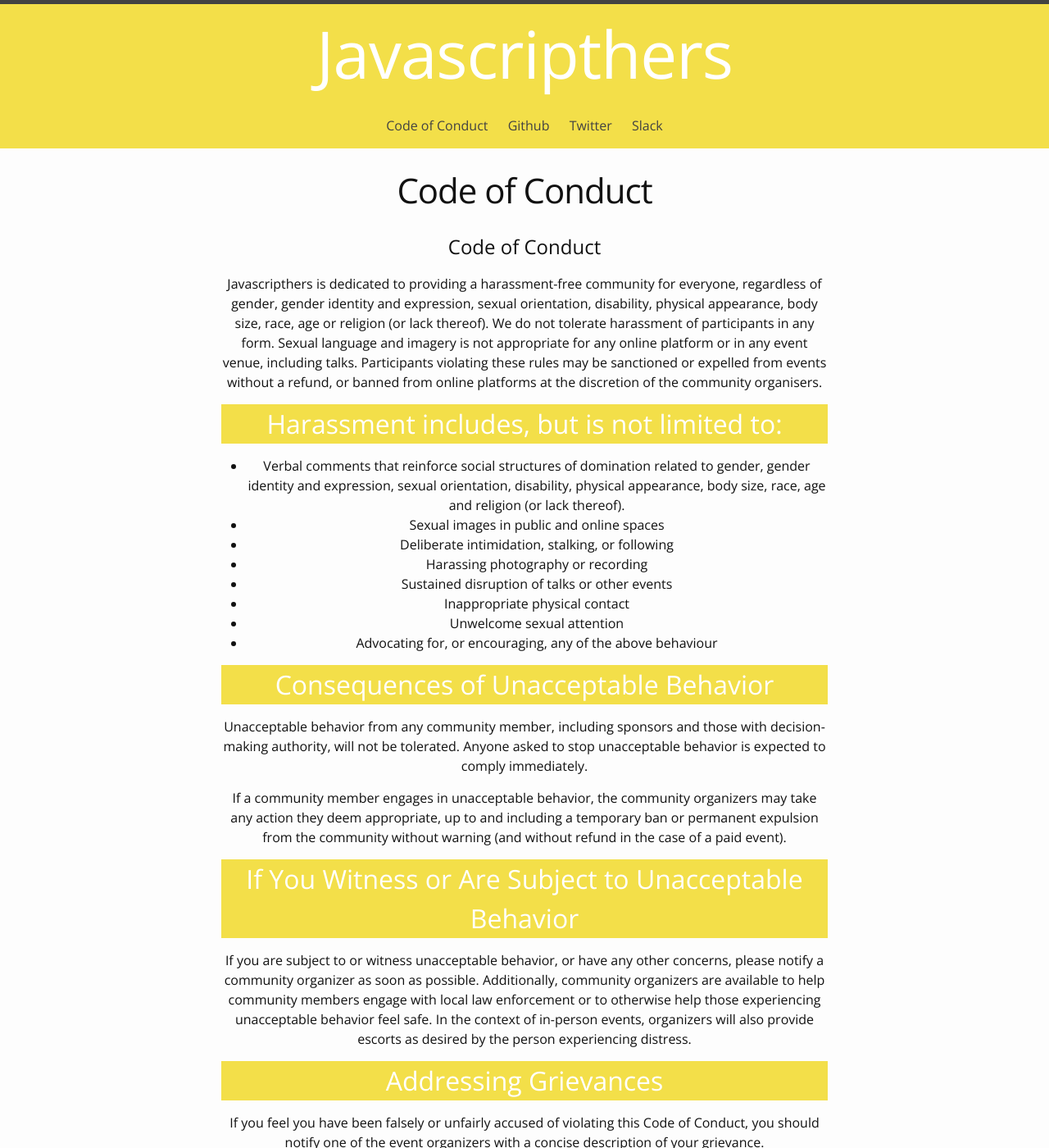
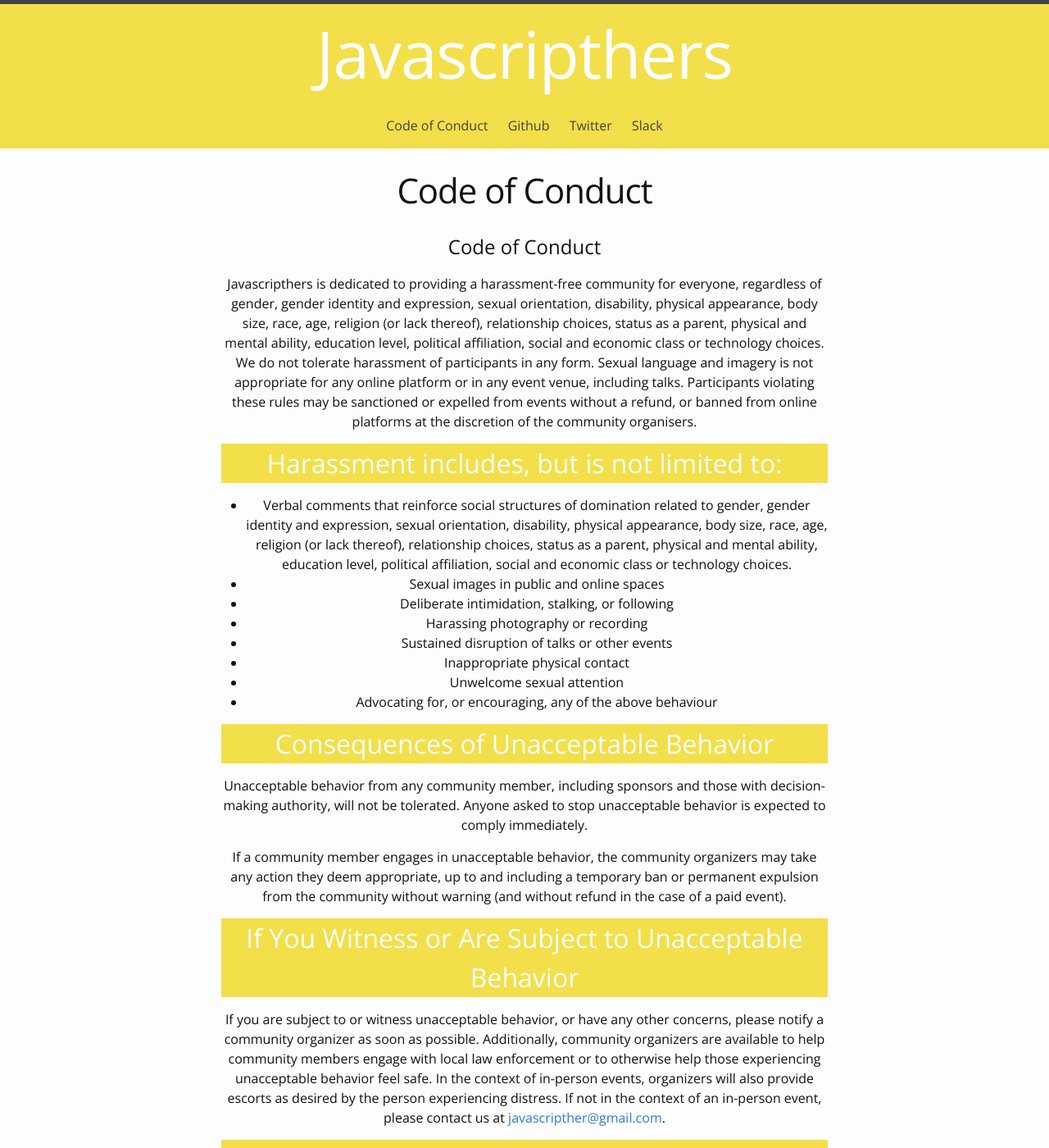
Before and after one commit to javascripthers/javascripthers.github.io, a Jekyll site: the page built from coc.md, in a window 1280 px wide and 1400 px high. Shown: the whole window at 82% size. Built offline with Jekyll 4.4.1, drawn with Linux system fonts in a browser that asks for light colours; some of the changed text lies outside the part shown.

Commit message:
Update to coc.md

```diff
--- a/coc.md
+++ b/coc.md
@@ -6,11 +6,11 @@
 
 # Code of Conduct
 
-Javascripthers is dedicated to providing a harassment-free community for everyone, regardless of gender, gender identity and expression, sexual orientation, disability, physical appearance, body size, race, age or religion (or lack thereof). We do not tolerate harassment of participants in any form. Sexual language and imagery is not appropriate for any online platform or in any event venue, including talks. Participants violating these rules may be sanctioned or expelled from events without a refund, or banned from online platforms at the discretion of the community organisers.
+Javascripthers is dedicated to providing a harassment-free community for everyone, regardless of gender, gender identity and expression, sexual orientation, disability, physical appearance, body size, race, age, religion (or lack thereof), relationship choices, status as a parent, physical and mental ability, education level, political affiliation, social and economic class or technology choices. We do not tolerate harassment of participants in any form. Sexual language and imagery is not appropriate for any online platform or in any event venue, including talks. Participants violating these rules may be sanctioned or expelled from events without a refund, or banned from online platforms at the discretion of the community organisers.
 
 ##Harassment includes, but is not limited to:
 
-- Verbal comments that reinforce social structures of domination related to gender, gender identity and expression, sexual orientation, disability, physical appearance, body size, race, age and religion (or lack thereof).
+- Verbal comments that reinforce social structures of domination related to gender, gender identity and expression, sexual orientation, disability, physical appearance, body size, race, age, religion (or lack thereof), relationship choices, status as a parent, physical and mental ability, education level, political affiliation, social and economic class or technology choices.
 - Sexual images in public and online spaces
 - Deliberate intimidation, stalking, or following
 - Harassing photography or recording
@@ -27,11 +27,11 @@
 
 ##If You Witness or Are Subject to Unacceptable Behavior
 
-If you are subject to or witness unacceptable behavior, or have any other concerns, please notify a community organizer as soon as possible. Additionally, community organizers are available to help community members engage with local law enforcement or to otherwise help those experiencing unacceptable behavior feel safe. In the context of in-person events, organizers will also provide escorts as desired by the person experiencing distress.
+If you are subject to or witness unacceptable behavior, or have any other concerns, please notify a community organizer as soon as possible. Additionally, community organizers are available to help community members engage with local law enforcement or to otherwise help those experiencing unacceptable behavior feel safe. In the context of in-person events, organizers will also provide escorts as desired by the person experiencing distress. If not in the context of an in-person event, please contact us at <mailto:javascripther@gmail.com>.
 
 ##Addressing Grievances
 
-If you feel you have been falsely or unfairly accused of violating this Code of Conduct, you should notify one of the event organizers with a concise description of your grievance.
+If you feel you have been falsely or unfairly accused of violating this Code of Conduct in the context of an in-person event, you should notify one of the event organisers with a concise description of your grievance. Else, you can contact us at <mailto:javascripther@gmail.com>.
 
 ##Scope
 
```
